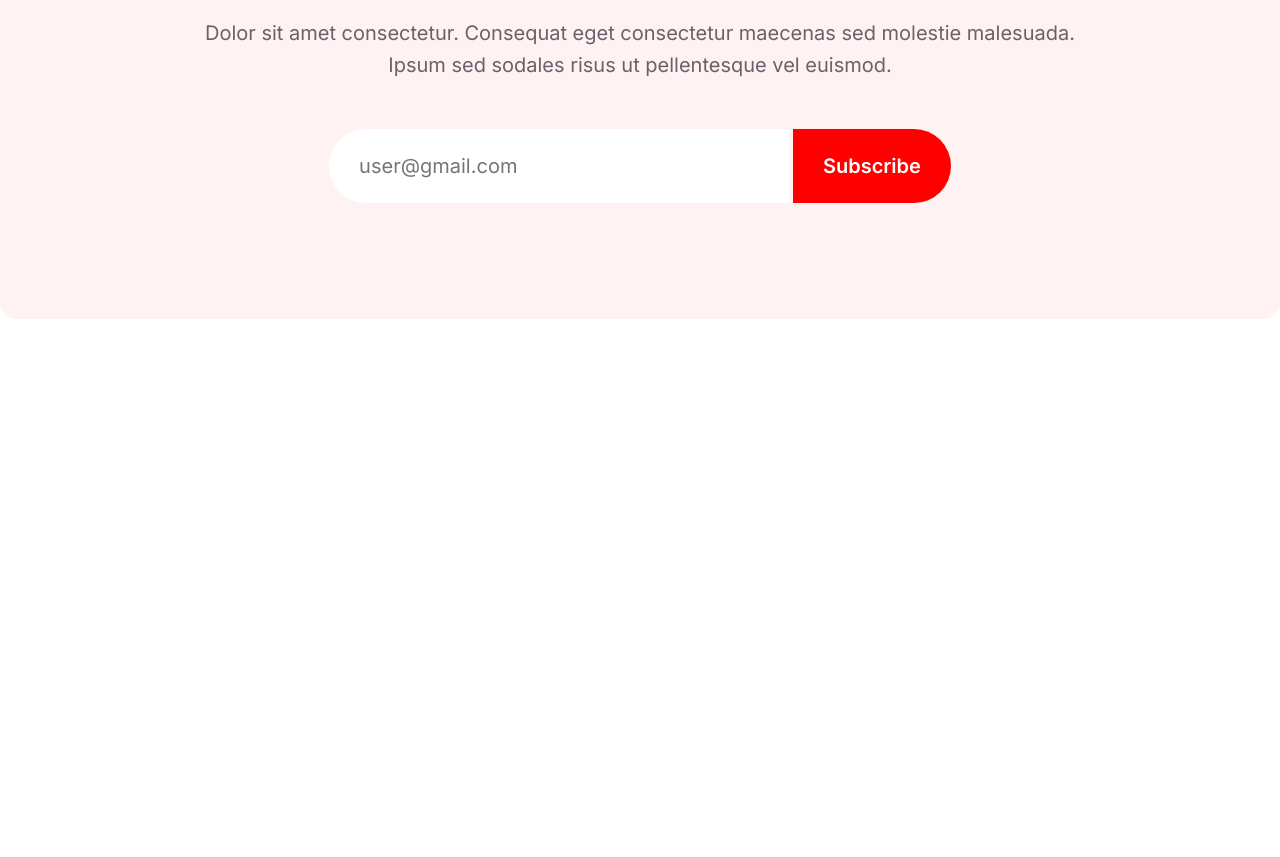
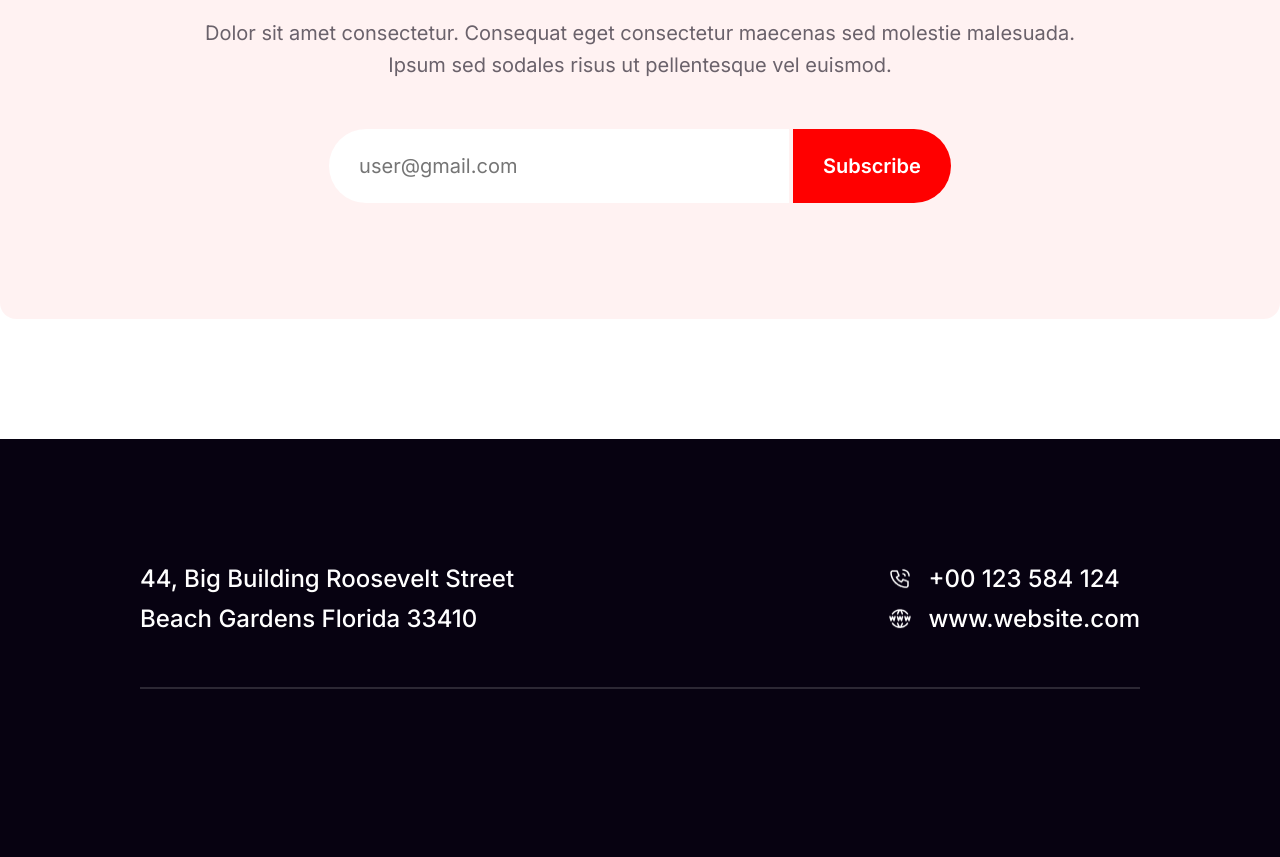
Before and after one commit to ashiouzzaman/b9a1-new-year-new-mission, a plain HTML site: page index.html in a window 1280 px wide. Shown: the part 3984-4841 px from the top of the page. Before the commit the page ends 4423 px from the top, so only its background shows below. Drawn offline with Linux system fonts and the light colour scheme.

Commit message:
footer about contact section done

```diff
--- a/index.html
+++ b/index.html
@@ -97,7 +97,26 @@
 
     <!-- Footer content -->
     <footer>
-
+        <!-- About contact section -->
+        <section class="about-contact-container">
+            <div class="about-contact">
+                <div class="about">44, Big Building Roosevelt Street<br>
+                    Beach Gardens Florida 33410</div>
+                <div class="contact">
+                    <ul>
+                        <li>
+                            <img src="images/Call.png" alt="">
+                            <p>+00 123 584 124</p>
+                        </li>
+                        <li>
+                            <img src="images/Website.png" alt="">
+                            <p><a href="">www.website.com</a></p>
+                        </li>
+                    </ul>
+                </div>
+            </div>
+            <hr>
+        </section>
     </footer>
 </body>
 
--- a/style.css
+++ b/style.css
@@ -214,3 +214,60 @@ main {
     font-size: 20px;
     font-weight: 600;
 }
+
+
+/* Footer */
+
+footer {
+    background: #070211;
+}
+
+.about-contact-container {
+    padding: 120px 140px;
+}
+
+.about-contact {
+    display: flex;
+    color: #FFF;
+    justify-content: space-between;
+}
+
+.about {
+    font-family: Inter;
+    font-size: 24px;
+    font-weight: 500;
+    line-height: 40px;
+    /* 166.667% */
+}
+
+.contact ul li {
+    list-style: none;
+    display: flex;
+    gap: 16px;
+    color: #FFF;
+
+}
+
+.contact ul li p{
+    font-family: Inter;
+    font-size: 24px;
+    font-weight: 500;
+    line-height: 40px;
+    /* 166.667% */
+}
+
+.contact ul li a {
+    font-family: Inter;
+    text-decoration: none;
+    color: #FFF;
+}
+
+.contact ul li img{
+    height: 24px;
+    width: 24px;
+    margin: auto 0;
+}
+.about-contact-container hr{
+    border: 1px solid rgba(255, 255, 255, 0.15);
+    margin: 48px 0 ;
+}
```
